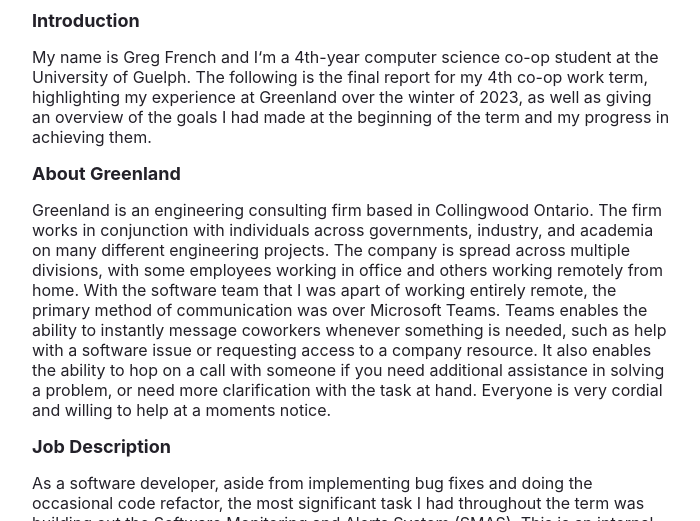
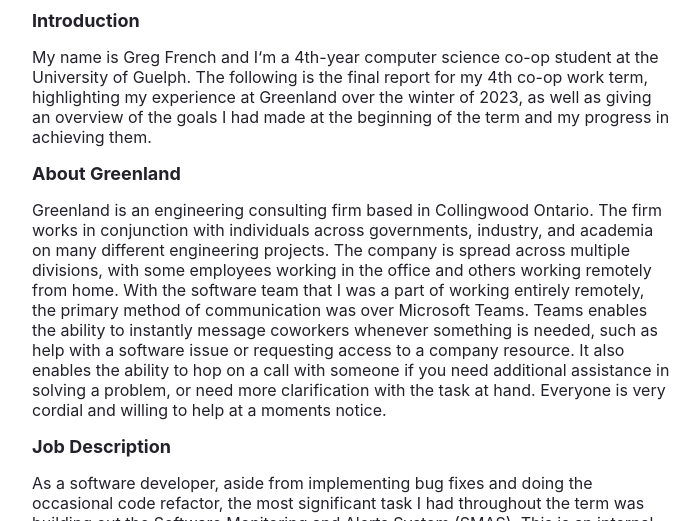
Before and after one commit to GregFrench/greenland-coop-work-term-report-w23, a Gatsby site: page / in a window 1280 px wide. Shown: the part 279-800 px from the top of the page, without its empty margins (288-988 px from the left). Built offline with nearby package versions, Linux system fonts and the light colour scheme; Gatsby itself is replaced by a stand-in of ours.

Commit message:
Updated about section

```diff
--- a/src/pages/index.js
+++ b/src/pages/index.js
@@ -70,7 +70,7 @@
 
         <h2 style={h2Styles}>About Greenland</h2>
 
-        <p>Greenland is an engineering consulting firm based in Collingwood Ontario. The firm works in conjunction with individuals across governments, industry, and academia on many different engineering projects. The company is spread across multiple divisions, with some employees working in office and others working remotely from home. With the software team that I was apart of working entirely remote, the primary method of communication was over Microsoft Teams. Teams enables the ability to instantly message coworkers whenever something is needed, such as help with a software issue or requesting access to a company resource. It also enables the ability to hop on a call with someone if you need additional assistance in solving a problem, or need more clarification with the task at hand. Everyone is very cordial and willing to help at a moments notice.</p>
+        <p>Greenland is an engineering consulting firm based in Collingwood Ontario. The firm works in conjunction with individuals across governments, industry, and academia on many different engineering projects. The company is spread across multiple divisions, with some employees working in the office and others working remotely from home. With the software team that I was a part of working entirely remotely, the primary method of communication was over Microsoft Teams. Teams enables the ability to instantly message coworkers whenever something is needed, such as help with a software issue or requesting access to a company resource. It also enables the ability to hop on a call with someone if you need additional assistance in solving a problem, or need more clarification with the task at hand. Everyone is very cordial and willing to help at a moments notice.</p>
 
         <h2 style={h2Styles}>Job Description</h2>
 
```
